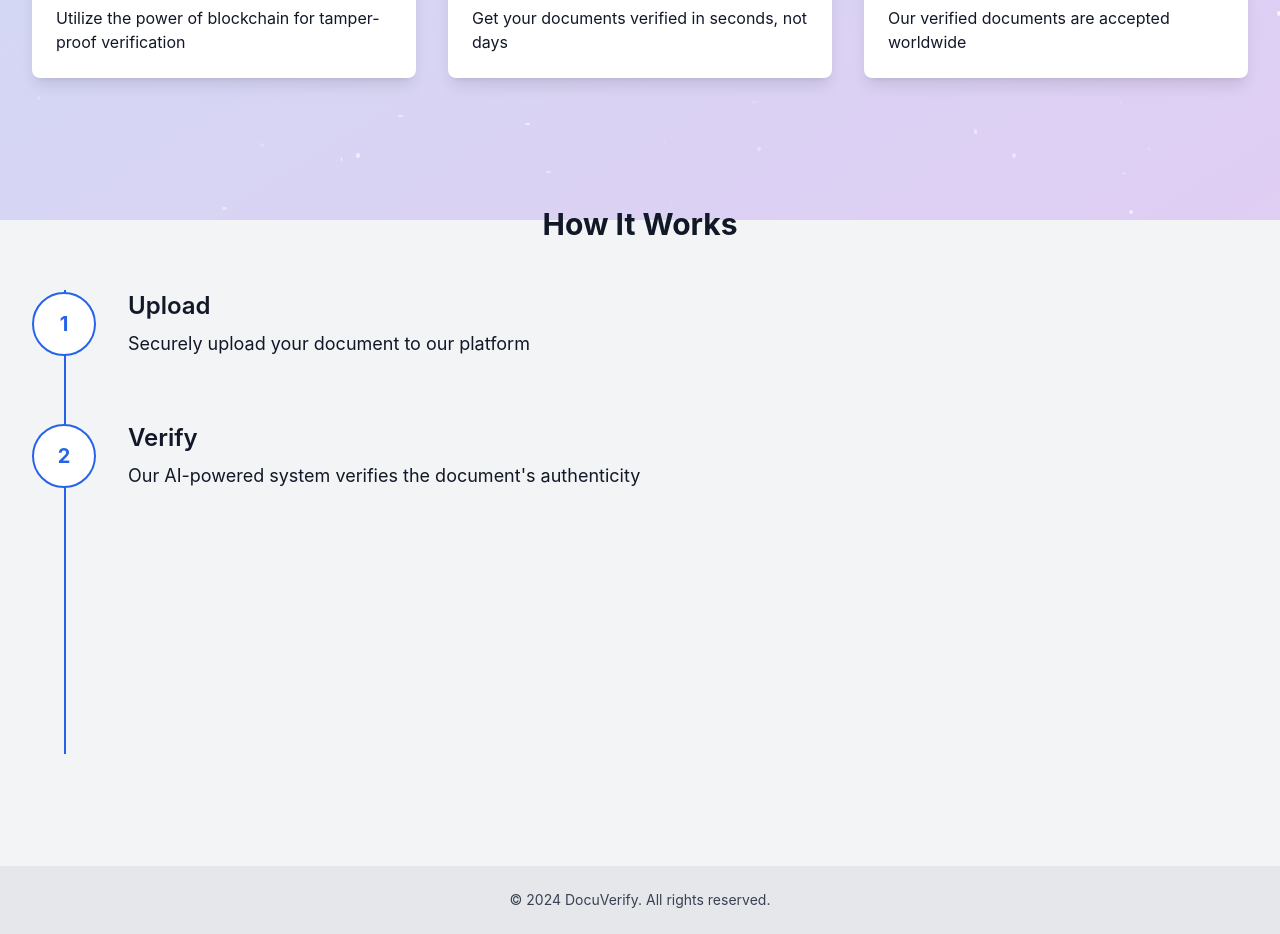
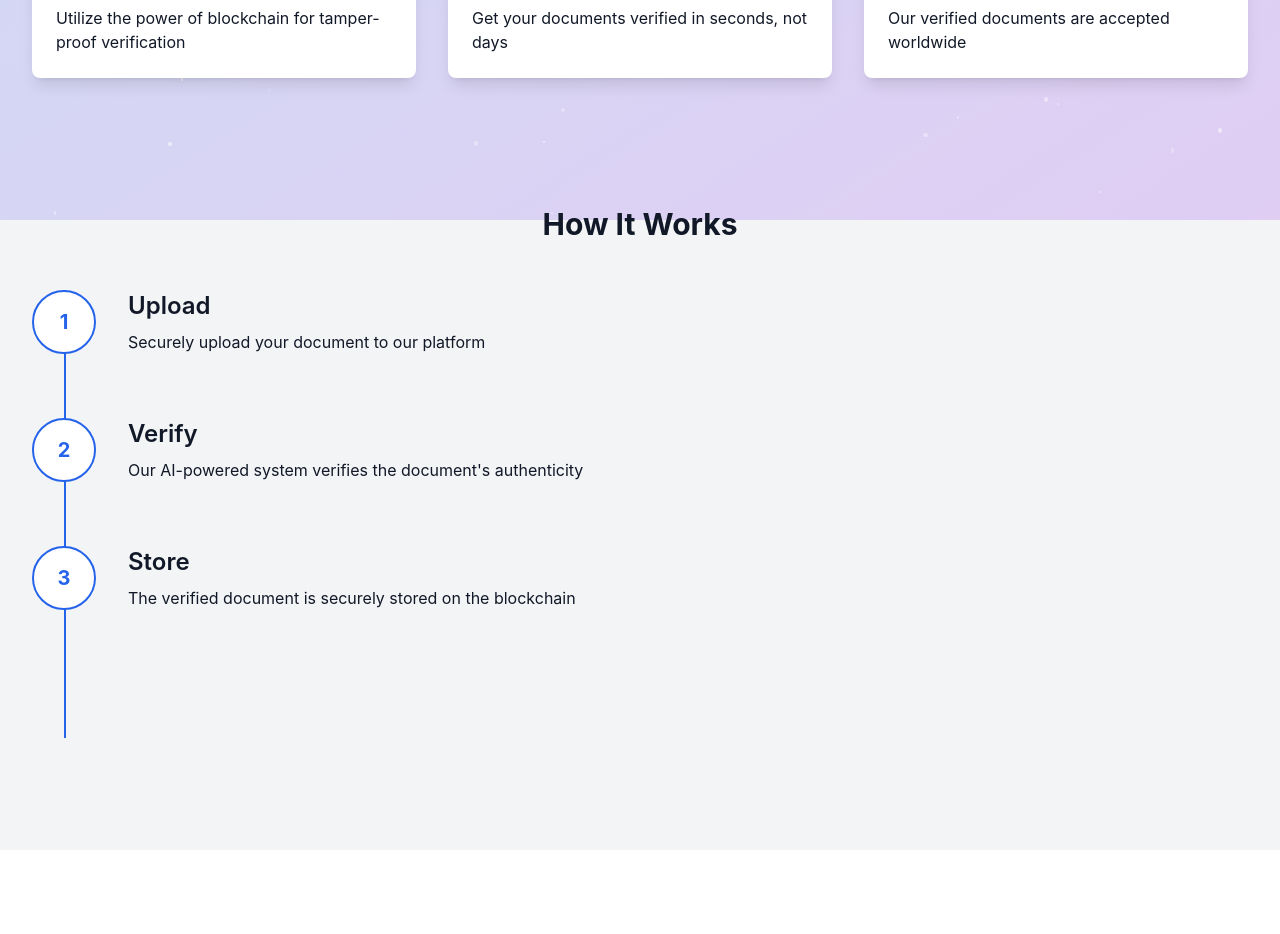
Before and after one commit to Yadavatharva2003/AI-Blockchain-notary-system, a React (Create React App) app: page / in a window 1280 px wide. Shown: the part 580-1514 px from the top of the page. After the commit the page ends 1430 px from the top, so only its background shows below. Built offline with nearby package versions, Linux system fonts and the light colour scheme.

Commit message:
Some other fixation

```diff
--- a/src/components/EnhancedHomepage.jsx
+++ b/src/components/EnhancedHomepage.jsx
@@ -1,50 +1,53 @@
-'use client'
+'use client';
 
-import React, { useState, useEffect } from 'react'
-import { motion } from 'framer-motion'
-import { ArrowRight, LogIn, UserPlus, Moon, Sun, Upload, CheckCircle, Database, Key } from 'lucide-react'
-import { useNavigate } from 'react-router-dom'
+import React, { useState, useEffect } from 'react';
+import { motion } from 'framer-motion';
+import { ArrowRight, LogIn, UserPlus, Moon, Sun, Upload, CheckCircle, Database, Key } from 'lucide-react';
+import { useNavigate } from 'react-router-dom';
+
+// Static Text for the Welcome Section
+const staticText = "DocuVerify is a cutting-edge document verification platform that leverages blockchain technology to ensure the authenticity and integrity of your important documents. With our state-of-the-art system, you can securely upload, verify, and manage your documents with ease and confidence.";
 
 export default function EnhancedHomepage() {
-  const navigate = useNavigate()
+  const navigate = useNavigate();
   const [darkMode, setDarkMode] = useState(() => {
     if (typeof window !== 'undefined') {
-      const savedMode = localStorage.getItem('darkMode')
-      return savedMode ? JSON.parse(savedMode) : false
+      const savedMode = localStorage.getItem('darkMode');
+      return savedMode ? JSON.parse(savedMode) : false;
     }
-    return false
-  })
+    return false;
+  });
 
   const toggleDarkMode = () => {
-    const newMode = !darkMode
-    setDarkMode(newMode)
+    const newMode = !darkMode;
+    setDarkMode(newMode);
     if (typeof window !== 'undefined') {
-      localStorage.setItem('darkMode', JSON.stringify(newMode))
+      localStorage.setItem('darkMode', JSON.stringify(newMode));
     }
-  }
+  };
 
   const steps = [
     { number: 1, icon: <Upload size={32} />, title: 'Upload', description: 'Securely upload your document to our platform' },
     { number: 2, icon: <CheckCircle size={32} />, title: 'Verify', description: 'Our AI-powered system verifies the document\'s authenticity' },
     { number: 3, icon: <Database size={32} />, title: 'Store', description: 'The verified document is securely stored on the blockchain' },
     { number: 4, icon: <Key size={32} />, title: 'Access', description: 'Access and share your verified documents anytime, anywhere' },
-  ]
+  ];
 
-  const [currentStep, setCurrentStep] = useState(0)
+  const [currentStep, setCurrentStep] = useState(0);
 
   useEffect(() => {
     const interval = setInterval(() => {
       setCurrentStep((prevStep) => {
         if (prevStep < steps.length) {
-          return prevStep + 1
+          return prevStep + 1;
         } else if (prevStep === steps.length) {
-          return -1 // All steps disappear
+          return -1; // All steps disappear
         }
-        return 0 // Restart the sequence
-      })
-    }, 3000) // Change step every 3 seconds
-    return () => clearInterval(interval)
-  }, [steps.length])
+        return 0; // Restart the sequence
+      });
+    }, 2000); // Change step every 2 seconds
+    return () => clearInterval(interval);
+  }, [steps.length]);
 
   return (
     <div className={`min-h-screen ${darkMode ? 'bg-gray-900 text-white' : 'bg-gray-100 text-gray-900'}`}>
@@ -61,7 +64,8 @@ export default function EnhancedHomepage() {
                 width: `${Math.random() * 4 + 1}px`,
                 height: `${Math.random() * 4 + 1}px`,
                 opacity: Math.random() * 0.5 + 0.1,
-                animation: `float ${Math.random() * 10 + 5}s linear infinite`,
+                animation: `float ${Math.random() * 15 + 10}s linear infinite`, // Slow down the float speed
+                animationDelay: `${Math.random() * 5}s`, // Add randomness to start time
               }}
             />
           ))}
@@ -108,9 +112,7 @@ export default function EnhancedHomepage() {
           >
             <h2 className="text-4xl font-extrabold mb-8">Welcome to DocuVerify</h2>
             <p className="text-xl mb-12 max-w-2xl mx-auto">
-              DocuVerify is a cutting-edge document verification platform that leverages blockchain technology to ensure
-              the authenticity and integrity of your important documents. With our state-of-the-art system, you can
-              securely upload, verify, and manage your documents with ease and confidence.
+              {staticText}
             </p>
             <motion.div
               whileHover={{ scale: 1.05 }}
@@ -122,7 +124,7 @@ export default function EnhancedHomepage() {
                 className={`inline-flex items-center px-6 py-3 border border-transparent text-base font-medium rounded-md shadow-sm ${darkMode ? 'text-white bg-blue-600 hover:bg-blue-700' : 'text-gray-700 bg-white hover:bg-gray-50'} transition-all duration-300`}
               >
                 Get Started
-                <ArrowRight className="ml-2" size={20} />
+                <ArrowRight className="ml-2" />
               </button>
             </motion.div>
           </motion.div>
@@ -162,23 +164,14 @@ export default function EnhancedHomepage() {
                   </div>
                   <div className="ml-8">
                     <h4 className="text-2xl font-semibold mb-2">{step.title}</h4>
-                    <p className="text-lg">{step.description}</p>
+                    <p>{step.description}</p>
                   </div>
-                  {index < steps.length - 1 && (
-                    <div className="absolute left-8 top-16 bottom-0 w-0.5 bg-blue-600" />
-                  )}
                 </motion.div>
               ))}
             </div>
           </div>
         </main>
       </div>
-
-      <footer className={`py-6 ${darkMode ? 'bg-gray-800' : 'bg-gray-200'}`}>
-        <div className="max-w-7xl mx-auto px-4 sm:px-6 lg:px-8 text-center">
-          <p className={`text-sm ${darkMode ? 'text-gray-400' : 'text-gray-700'}`}>© 2024 DocuVerify. All rights reserved.</p>
-        </div>
-      </footer>
     </div>
-  )
+  );
 }
```
